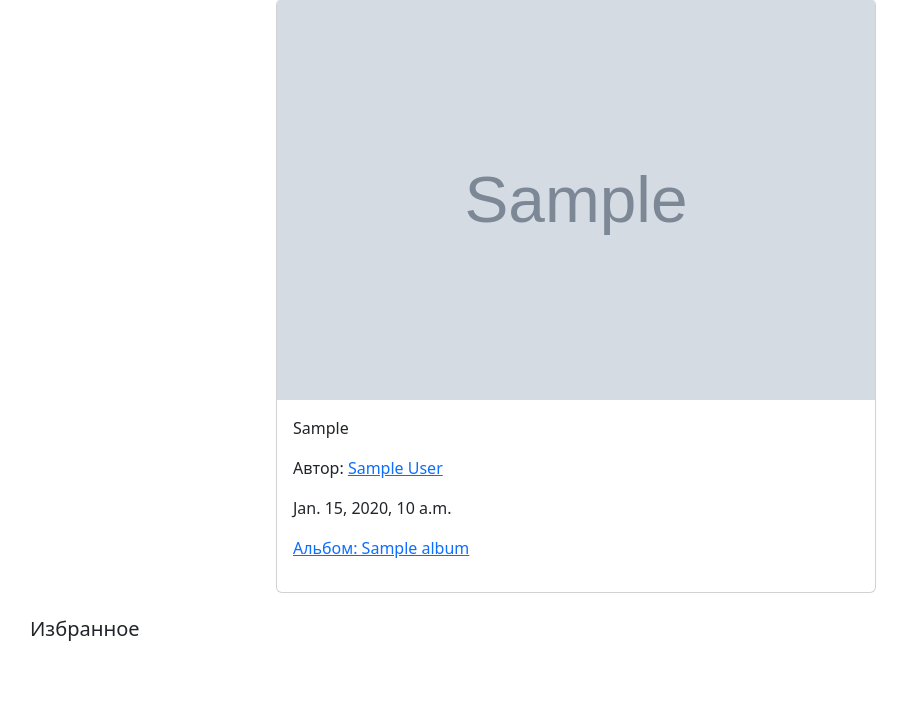
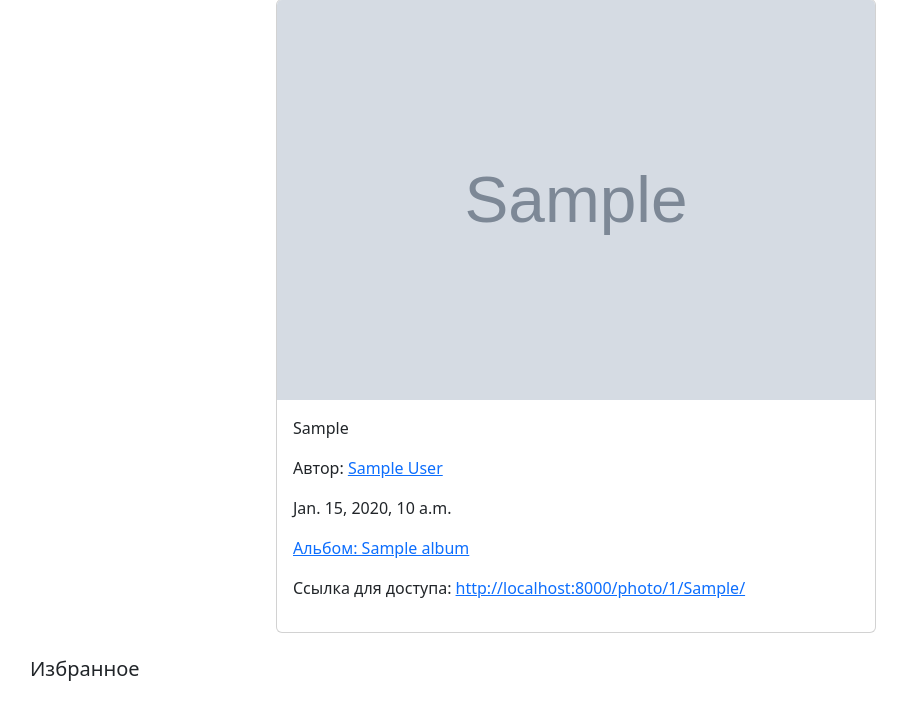
Before and after one commit to DashaKramm/gallery, a Django app: page /photos/1/ in a window 1280 px wide. Shown: the part 97-800 px from the top of the page, without its empty margins (64-971 px from the left). Run offline with Django 5.2, Linux system fonts and the light colour scheme; a user stored in the database is signed in; tables that the repository leaves empty hold one stand-in row (values such as "Sample post"); grey boxes marked "Sample" are stand-in pictures.

Commit message:
реализовала 5 этап - сделала доступ к фото автора по ссылке

```diff
--- a/source/webapp/models/album.py
+++ b/source/webapp/models/album.py
@@ -6,8 +6,8 @@ from webapp.models import BaseModel
 
 
 class Album(BaseModel):
-    title = models.CharField(max_length=250, verbose_name='Название')
-    description = models.TextField(max_length=2000, null=True, blank=True, verbose_name='Описание')
+    title = models.CharField(max_length=70, verbose_name='Название')
+    description = models.TextField(max_length=200, null=True, blank=True, verbose_name='Описание')
     author = models.ForeignKey(
         get_user_model(),
         related_name='author_albums',
--- a/source/webapp/models/photo.py
+++ b/source/webapp/models/photo.py
@@ -8,7 +8,7 @@ from webapp.models import BaseModel
 
 class Photo(BaseModel):
     photo = models.ImageField(upload_to='pictures', verbose_name='Фотография')
-    caption = models.CharField(max_length=250, verbose_name='Подпись')
+    caption = models.CharField(max_length=70, verbose_name='Подпись')
     author = models.ForeignKey(
         get_user_model(),
         related_name='author_photos',
@@ -22,6 +22,7 @@ class Photo(BaseModel):
         on_delete=models.CASCADE,
         verbose_name='Альбом')
     is_private = models.BooleanField(default=False, verbose_name='Приватное')
+    access_token = models.CharField(max_length=70, unique=True, null=True, blank=True, verbose_name='Токен доступа')
 
     def __str__(self):
         return self.caption[:50]
--- a/source/webapp/templates/base.html
+++ b/source/webapp/templates/base.html
@@ -9,6 +9,7 @@
     {% block title %}
         <title>Gallery</title>
     {% endblock %}
+    <link rel="stylesheet" href="{% static 'styles/style.css' %}">
     <link rel="stylesheet"
           href="https://cdnjs.cloudflare.com/ajax/libs/bootstrap-icons/1.10.5/font/bootstrap-icons.min.css">
 
--- a/source/webapp/templates/partial/photos_list.html
+++ b/source/webapp/templates/partial/photos_list.html
@@ -1,3 +1,4 @@
+{% load static %}
 <div class="row mt-3">
     {% if photos %}
         {% for photo in photos %}
--- a/source/webapp/templates/photos/detail.html
+++ b/source/webapp/templates/photos/detail.html
@@ -10,6 +10,12 @@
         <li class="nav-item">
             <a class="nav-link" href="{% url 'webapp:delete_photo' photo.pk %}">Удалить фото</a>
         </li>
+        {% if not photo.access_token %}
+            <li class="nav-item">
+                <a class="nav-link" href="{% url 'webapp:link_photo' photo.pk %}">Сгенерировать ссылку для
+                    доступа</a>
+            </li>
+        {% endif %}
     {% endif %}
 {% endblock %}
 {% block content %}
@@ -28,6 +34,11 @@
                 <p> {% if photo.album %}
                     <a href="{% url 'webapp:detail_album' photo.album.pk %}">Альбом: {{ photo.album.title }}</a>{% else %}{% endif %}
                 </p>
+                {% if photo.access_token and user == photo.author %}
+                    <p>Ссылка для доступа: <a
+                            href="{% url 'webapp:detail_photo_with_token' pk=photo.pk token=photo.access_token %}">http://localhost:8000{% url 'webapp:detail_photo_with_token' pk=photo.pk token=photo.access_token %}</a>
+                    </p>
+                {% endif %}
             </div>
         </div>
         {% if user.is_authenticated and photo.favorite_photos.count %}
--- a/source/webapp/urls.py
+++ b/source/webapp/urls.py
@@ -2,13 +2,15 @@ from django.urls import path
 from django.views.generic import RedirectView
 
 from webapp.views import PhotoListView, PhotoDetailView, PhotoCreateView, PhotoUpdateView, PhotoDeleteView, \
-    AlbumDetailView, AlbumCreateView, AlbumUpdateView, AlbumDeleteView
+    AlbumDetailView, AlbumCreateView, AlbumUpdateView, AlbumDeleteView, PhotoLinkView, PhotoDetailWithTokenView
 
 app_name = 'webapp'
 
 urlpatterns = [
     path('', RedirectView.as_view(pattern_name='webapp:index')),
     path('photos/', PhotoListView.as_view(), name='index'),
+    path('photos/<int:pk>/link/', PhotoLinkView.as_view(), name='link_photo'),
+    path('photo/<int:pk>/<str:token>/', PhotoDetailWithTokenView.as_view(), name='detail_photo_with_token'),
     path('photos/<int:pk>/', PhotoDetailView.as_view(), name='detail_photo'),
     path('photos/create/', PhotoCreateView.as_view(), name='create_photo'),
     path('photos/<int:pk>/update/', PhotoUpdateView.as_view(), name='update_photo'),
--- a/source/webapp/views/__init__.py
+++ b/source/webapp/views/__init__.py
@@ -1,2 +1,3 @@
-from webapp.views.photos import PhotoListView, PhotoDetailView, PhotoCreateView, PhotoUpdateView, PhotoDeleteView
+from webapp.views.photos import PhotoListView, PhotoDetailView, PhotoCreateView, PhotoUpdateView, PhotoDeleteView, \
+    PhotoLinkView, PhotoDetailWithTokenView
 from webapp.views.albums import AlbumDetailView, AlbumCreateView, AlbumUpdateView, AlbumDeleteView
--- a/source/webapp/views/photos.py
+++ b/source/webapp/views/photos.py
@@ -1,7 +1,11 @@
+import uuid
+
 from django.contrib.auth.mixins import LoginRequiredMixin, PermissionRequiredMixin
 from django.core.exceptions import PermissionDenied
+from django.http import HttpResponseForbidden
+from django.shortcuts import get_object_or_404
 from django.urls import reverse
-from django.views.generic import ListView, DetailView, CreateView, UpdateView, DeleteView
+from django.views.generic import ListView, DetailView, CreateView, UpdateView, DeleteView, RedirectView
 
 from webapp.forms import PhotoForm
 from webapp.models import Photo
@@ -11,7 +15,7 @@ class PhotoListView(ListView):
     model = Photo
     template_name = 'photos/index.html'
     context_object_name = 'photos'
-    paginate_by = 5
+    paginate_by = 1
 
     def get_queryset(self):
         return Photo.objects.filter(is_private=False).order_by('-created_at')
@@ -66,3 +70,29 @@ class PhotoDeleteView(PermissionRequiredMixin, DeleteView):
 
     def get_success_url(self):
         return reverse('webapp:index')
+
+
+class PhotoLinkView(LoginRequiredMixin, RedirectView):
+    def get_redirect_url(self, *args, pk, **kwargs):
+        photo = get_object_or_404(Photo, pk=pk)
+        if photo.access_token:
+            return reverse('webapp:detail_photo_with_token', kwargs={'pk': photo.pk, 'token': photo.access_token})
+        photo.access_token = uuid.uuid4().hex
+        photo.save()
+        return reverse('webapp:detail_photo_with_token', kwargs={'pk': photo.pk, 'token': photo.access_token})
+
+
+class PhotoDetailWithTokenView(DetailView):
+    model = Photo
+    template_name = 'photos/detail.html'
+    context_object_name = 'photo'
+
+    def get_object(self, queryset=None):
+        photo = super().get_object(queryset)
+        token = self.kwargs.get('token')
+        if token:
+            if photo.access_token != token:
+                return HttpResponseForbidden("Недопустимый токен доступа.")
+        elif photo.is_private and photo.author != self.request.user:
+            return HttpResponseForbidden("У вас нет прав для просмотра этой фотографии.")
+        return photo
```
Also changed, not shown: source/webapp/static/styles/style.css (added, +59 -0 lines), source/webapp/migrations/0003_photo_access_token_alter_album_description_and_more.py (added).
